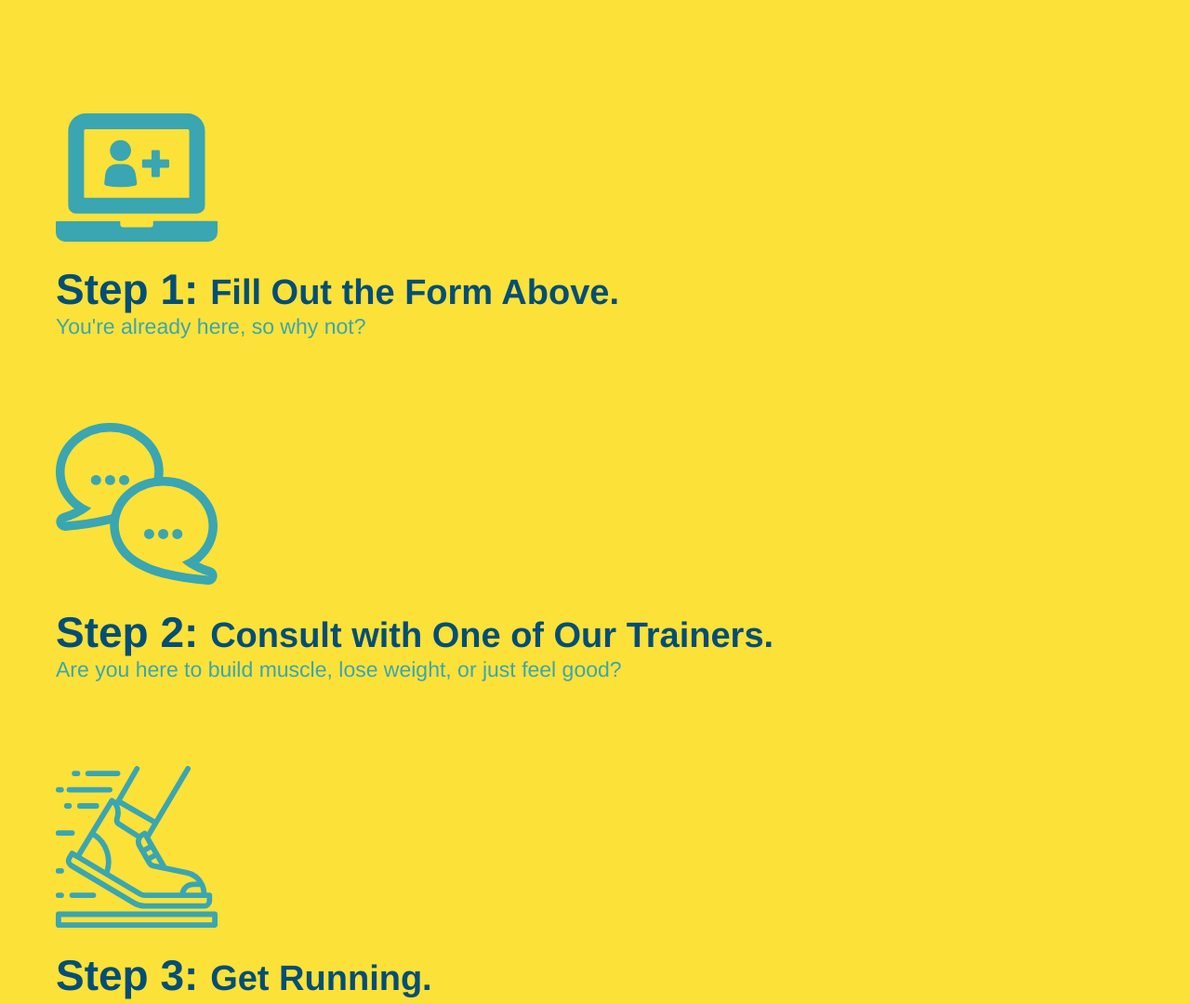
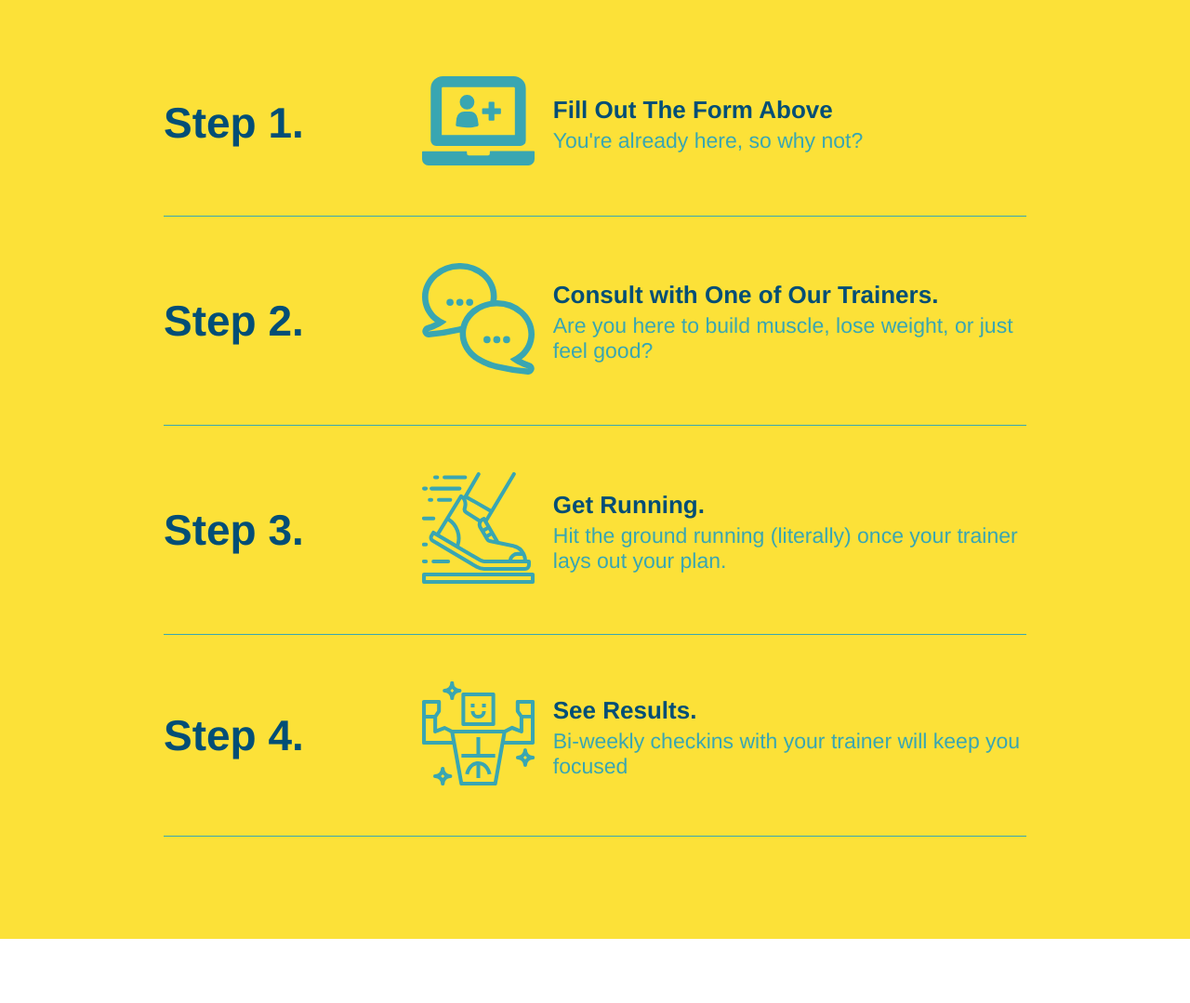
Before and after one commit to maxwellc2003/run-buddy, a plain HTML site: page index.html in a window 1280 px wide. Shown: the part 1246-2325 px from the top of the page at 93% size. Drawn offline with Linux system fonts and the light colour scheme.

Commit message:
step section styling

```diff
--- a/assets/css/style.css
+++ b/assets/css/style.css
@@ -152,28 +152,52 @@ section {
   background: #fce138;
 }
 
-.steps div {
-  margin-bottom: 80px;
+.step {
+  margin: 50px auto;
+  padding-bottom: 50px;
+  width: 80%;
+  border-bottom: 1px solid #39a6b2;
+  display: flex;
+  flex-wrap: wrap;
+  align-items: center;
+  justify-content: space-between;
 }
 
-.steps img {
-  width: 15%;
-  margin: 10px 0;
+.step h3 {
+  color: #024e76;
+  font-size: 46px;
+  flex: 1 30%;
 }
 
-.steps h3 {
-  color: #024e76;
-  font-size: 46px;
-  margin-top: 10px;
-}
-
-.steps p {
+.step-text p {
   color: #39a6b2;
   font-size: 23px;
 }
 
-.steps span {
-  font-size: 38px;
+.step-text h4 {
+  font-size: 26px;
+  line-height: 1.5;
+  color: #024e76;
+}
+
+.step-info {
+  display: flex;
+  flex: 2 70%;
+  flex-wrap: wrap;
+  align-items: center;
+}
+
+.step-img {
+  flex: 1 12%;
+  margin-right: 20px;
+}
+
+.step-text {
+  flex: 12;
+}
+
+.step-img img {
+  max-width: 100%;
 }
 
 .section-title {
--- a/index.html
+++ b/index.html
@@ -92,28 +92,57 @@
     <div class="flex-row">
       <h2 class="section-title secondary-border">What You Do</h2>
     </div>
-    <div>
+
+    <div class="step">
+      <h3>Step 1.</h3>
+      <div class="step-info">
+        <div class="step-img">
           <img src="./assets/images/step-1.svg" alt="" />
-      <h3>Step 1: <span>Fill Out the Form Above.</span></h3>
+        </div>
+        <div class="step-text">
+          <h4>Fill Out The Form Above</h4>
           <p>You're already here, so why not?</p>
         </div>
+      </div>
+    </div>
 
-    <div>
+    <div class="step">
+      <h3>Step 2.</h3>
+      <div class="step-info">
+        <div class="step-img">
           <img src="./assets/images/step-2.svg" alt="" />
-      <h3>Step 2: <span>Consult with One of Our Trainers.</span></h3>
+        </div>
+        <div class="step-text">
+          <h4>Consult with One of Our Trainers.</h4>
           <p>Are you here to build muscle, lose weight, or just feel good?</p>
         </div>
+      </div>
+    </div>
 
-    <div>
+    <div class="step">
+      <h3>Step 3.</h3>
+      <div class="step-info">
+        <div class="step-img">
           <img src="./assets/images/step-3.svg" alt="" />
-      <h3>Step 3: <span>Get Running.</span></h3>
+        </div>
+        <div class="step-text">
+          <h4>Get Running.</h4>
           <p>Hit the ground running (literally) once your trainer lays out your plan.</p>
         </div>
+      </div>
+    </div>
 
-    <div>
+    <div class="step">
+      <h3>Step 4.</h3>
+      <div class="step-info">
+        <div class="step-img">
           <img src="./assets/images/step-4.svg" alt="" />
-      <h3>Step 4: <span>See Results.</span></h3>
+        </div>
+        <div class="step-text">
+          <h4>See Results.</h4>
           <p>Bi-weekly checkins with your trainer will keep you focused</p>
+        </div>
+      </div>
     </div>
   </section>
 
```
Lines whose indentation alone changed are shown as unchanged.
